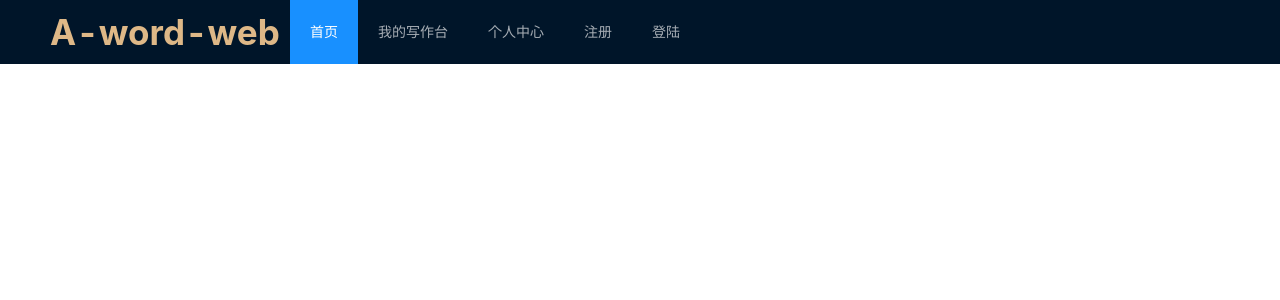
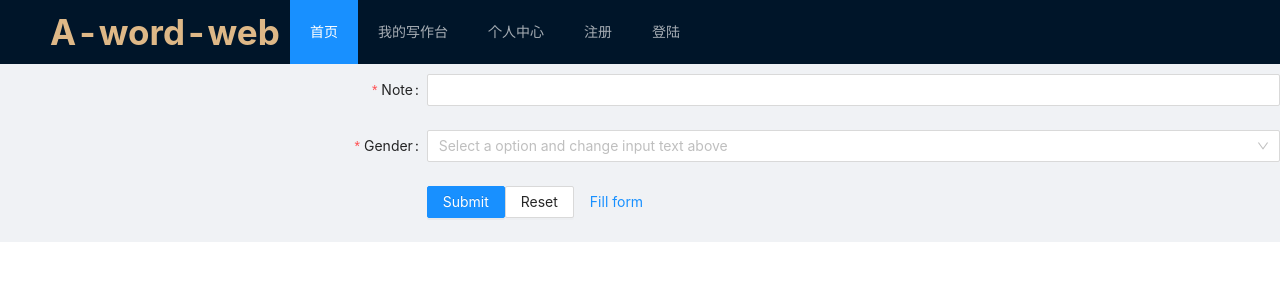
Before and after one commit to sweeetYoung/react-demo, a React (Create React App) app: page /login in a window 1280 px wide. Shown: the top 300 px of the page. Built offline with nearby package versions, Linux system fonts and the light colour scheme.

Commit message:
首页&登录注册页路由

```diff
--- a/package.json
+++ b/package.json
@@ -10,6 +10,7 @@
     "antd": "^4.5.4",
     "axios": "^0.20.0",
     "html-webpack-plugin": "^4.3.0",
+    "node-sass": "^4.14.1",
     "react": "^16.13.1",
     "react-dom": "^16.13.1",
     "react-scripts": "3.4.3",
@@ -41,6 +42,8 @@
     "@babel/preset-env": "^7.11.0",
     "@babel/preset-react": "^7.10.4",
     "babel-loader": "^8.1.0",
-    "react-router-dom": "^5.2.0"
+    "node": "^14.8.0",
+    "react-router-dom": "^5.2.0",
+    "sass-loader": "^10.0.1"
   }
 }
--- a/public/production.json
+++ b/public/production.json
@@ -8,6 +8,7 @@
   "production": [
     {
       "name": "作品1",
+      "id": "1",
       "chapter": [
         {
           "title": "作品1-章节1",
@@ -25,6 +26,7 @@
     },
     {
       "name": "作品2",
+      "id": "2",
       "chapter": [
         {
           "title": "作品2-章节1",
--- /dev/null
+++ b/src/home/index.js
@@ -0,0 +1,28 @@
+import React from "react";
+import {Layout} from 'antd';
+const {Content} = Layout;
+class home extends React.Component {
+  constructor(props) {
+    super(props);
+    this.state = {
+
+    }
+  }
+  render() {
+    return(
+      <Layout style={{padding: '0 24px 24px'}}>
+        <Content
+          className="site-layout-background"
+          style={{
+            padding: 24,
+            margin: 0,
+            minHeight: 280,
+          }}
+        >
+          这里放route
+        </Content>
+      </Layout>
+    )
+  }
+}
+export default home
--- a/src/index.js
+++ b/src/index.js
@@ -1,6 +1,6 @@
 import React from 'react';
 import ReactDOM from 'react-dom';
-import './index.css';
+import './index.scss';
 import BasicLayout from './layout/index'
 import * as serviceWorker from './serviceWorker';
 
--- a/src/layout/index.js
+++ b/src/layout/index.js
@@ -1,8 +1,10 @@
 import React from 'react';
-import './style.css';
+import './style.scss';
 import { Layout, Menu } from 'antd';
 import { BrowserRouter as Router, Route,Link } from 'react-router-dom';
 import workBench from '../workBench/index'
+import home from '../home/index'
+import login from '../login/index'
 
 const { Header } = Layout;
 
@@ -21,16 +23,24 @@ class BasicLayout extends React.Component {
           <Header className="header">
             <div className="logo">A-word-web</div>
             <Menu theme="dark" mode="horizontal" defaultSelectedKeys={['1']} onClick={this.handleClick}>
-              <Menu.Item key="1">首页</Menu.Item>
+              <Menu.Item key="1">
+                <Link to='home'>首页</Link>
+              </Menu.Item>
               <Menu.Item key="2">
                 <Link to='workBench'>我的写作台</Link>
               </Menu.Item>
               <Menu.Item key="3">个人中心</Menu.Item>
-              <Menu.Item key="4" className="loginMenu">注册</Menu.Item>
-              <Menu.Item key="5" className="loginMenu">登陆</Menu.Item>
+              <Menu.Item key="4" className="loginMenu">
+                <Link to='login'>注册</Link>
+              </Menu.Item>
+              <Menu.Item key="5" className="loginMenu">
+                <Link to='login'>登陆</Link>
+              </Menu.Item>
             </Menu>
           </Header>
+          <Route exact path="/home" component={home} />
           <Route path="/workBench" component={workBench} />
+          <Route path="/login" component={login} />
         </Layout>
       </Router>
     )
--- /dev/null
+++ b/src/login/index.js
@@ -0,0 +1,115 @@
+import { Form, Input, Button, Select } from 'antd';
+import React from "react";
+import './style.scss';
+
+const { Option } = Select;
+const layout = {
+  labelCol: {
+    span: 8,
+  },
+  wrapperCol: {
+    span: 16,
+  },
+};
+const tailLayout = {
+  wrapperCol: {
+    offset: 8,
+    span: 16,
+  },
+};
+
+class login extends React.Component {
+  formRef = React.createRef();
+
+  onGenderChange = value => {
+    this.formRef.current.setFieldsValue({
+      note: `Hi, ${value === 'male' ? 'man' : 'lady'}!`,
+    });
+  };
+
+  onFinish = values => {
+    console.log(values);
+  };
+
+  onReset = () => {
+    this.formRef.current.resetFields();
+  };
+
+  onFill = () => {
+    this.formRef.current.setFieldsValue({
+      note: 'Hello world!',
+      gender: 'male',
+    });
+  };
+
+  render() {
+    return (
+      <Form {...layout} ref={this.formRef} name="control-ref" onFinish={this.onFinish} className="loginForm">
+        <Form.Item
+          name="note"
+          className="loginFormItem"
+          label="Note"
+          rules={[
+            {
+              required: true,
+            },
+          ]}
+        >
+          <Input />
+        </Form.Item>
+        <Form.Item
+          name="gender"
+          label="Gender"
+          className="loginFormItem"
+          rules={[
+            {
+              required: true,
+            },
+          ]}
+        >
+          <Select
+            placeholder="Select a option and change input text above"
+            onChange={this.onGenderChange}
+            allowClear
+          >
+            <Option value="male">male</Option>
+            <Option value="female">female</Option>
+            <Option value="other">other</Option>
+          </Select>
+        </Form.Item>
+        <Form.Item
+          noStyle
+          shouldUpdate={(prevValues, currentValues) => prevValues.gender !== currentValues.gender}
+        >
+          {({ getFieldValue }) =>
+            getFieldValue('gender') === 'other' ? (
+              <Form.Item
+                name="customizeGender"
+                label="Customize Gender"
+                rules={[
+                  {
+                    required: true,
+                  },
+                ]}
+              >
+                <Input />
+              </Form.Item>
+            ) : null
+          }
+        </Form.Item>
+        <Form.Item {...tailLayout}>
+          <Button type="primary" htmlType="submit">
+            Submit
+          </Button>
+          <Button htmlType="button" onClick={this.onReset}>
+            Reset
+          </Button>
+          <Button type="link" htmlType="button" onClick={this.onFill}>
+            Fill form
+          </Button>
+        </Form.Item>
+      </Form>
+    );
+  }
+}
+export default login
--- /dev/null
+++ b/src/login/style.scss
@@ -0,0 +1,9 @@
+.loginForm{
+  margin-top: 10px;
+}
+.loginFormItem{
+  width: 100%;
+}
+#components-form-demo-control-ref .ant-btn {
+  margin-right: 8px;
+}
--- a/src/workBench/index.js
+++ b/src/workBench/index.js
@@ -1,4 +1,4 @@
-import {Layout, Menu, Breadcrumb} from 'antd';
+import {Layout, Menu} from 'antd';
 import {UserOutlined} from '@ant-design/icons';
 import React from "react";
 import axios from "axios"
@@ -11,46 +11,37 @@ class workBench extends React.Component {
     super(props);
     this.state = {
       productions: []
-
     };
   }
 
   getProductions = () => {
     axios.get('/production.json').then(res => {
-      this.setState({productions: res.production})
+      this.setState({productions: res.data.production})
     }).catch(err => {
       console.warn(err)
     })
   };
-  componentDidMount() {
+  componentWillMount() {
     this.getProductions()
   }
   render() {
-    console.log(this.state.productions)
     return (
       <Layout>
         <Sider width={200} className="site-layout-background">
           <Menu
             mode="inline"
-            defaultSelectedKeys={['1']}
-            defaultOpenKeys={['sub1']}
             style={{height: '100%', borderRight: 0}}
           >
             {this.state.productions.map(item =>
-              <SubMenu key="sub1" icon={<UserOutlined/>} title={item.name}>
+              <SubMenu key={item.id} icon={<UserOutlined/>} title={item.name}>
                 {item.chapter.map(itemC =>
-                  <Menu.Item key="1">itemC.title</Menu.Item>
+                  <Menu.Item key={itemC.workId}>{itemC.title}</Menu.Item>
                 )}
               </SubMenu>
             )}
           </Menu>
         </Sider>
         <Layout style={{padding: '0 24px 24px'}}>
-          <Breadcrumb style={{margin: '16px 0'}}>
-            <Breadcrumb.Item>Home</Breadcrumb.Item>
-            <Breadcrumb.Item>List</Breadcrumb.Item>
-            <Breadcrumb.Item>App</Breadcrumb.Item>
-          </Breadcrumb>
           <Content
             className="site-layout-background"
             style={{
```
Also changed, not shown: src/App.scss (renamed from src/App.css), src/index.scss (renamed from src/index.css), src/layout/style.scss (renamed from src/layout/style.css), 1 other file (tests, documents, lock files or other folders).
